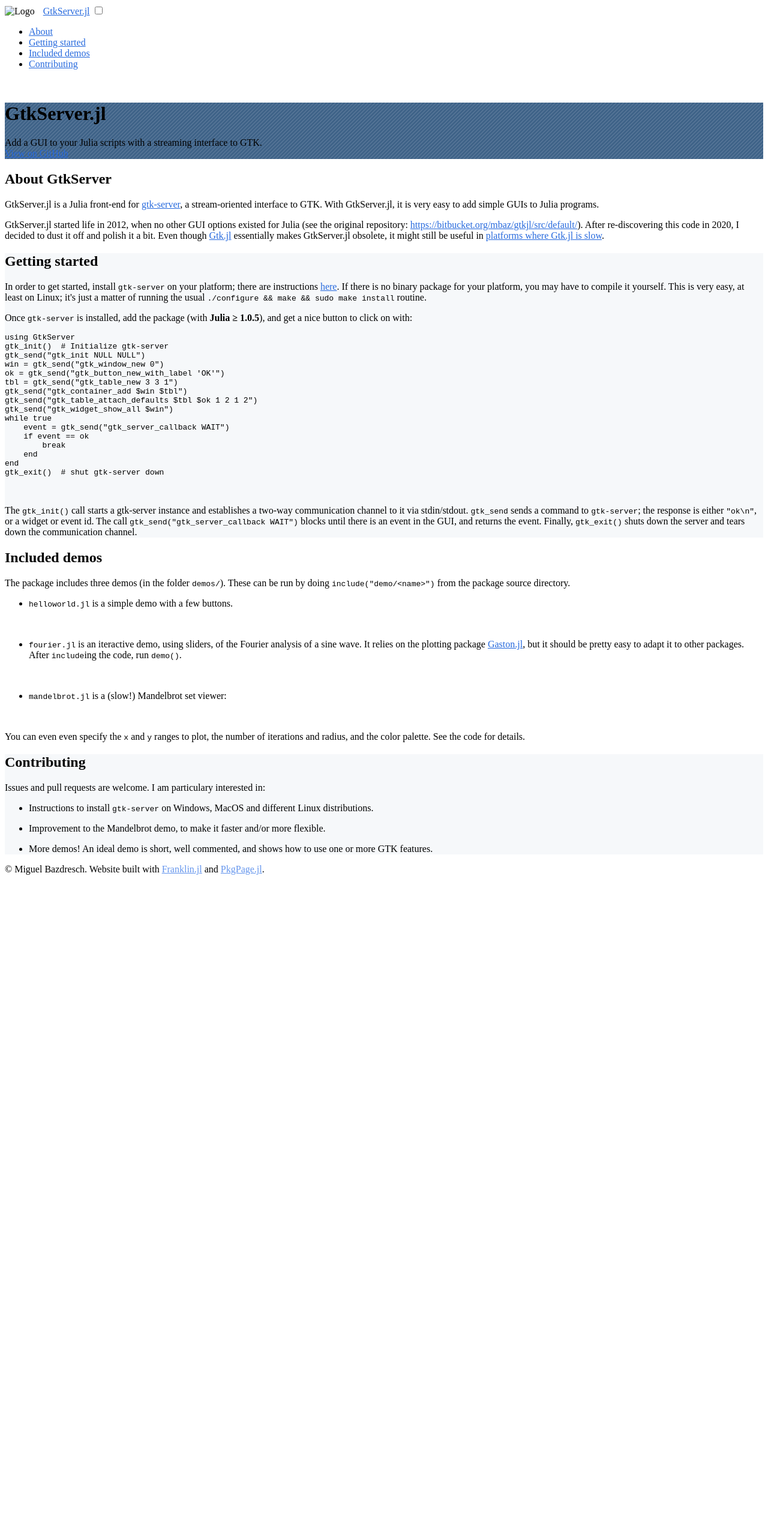
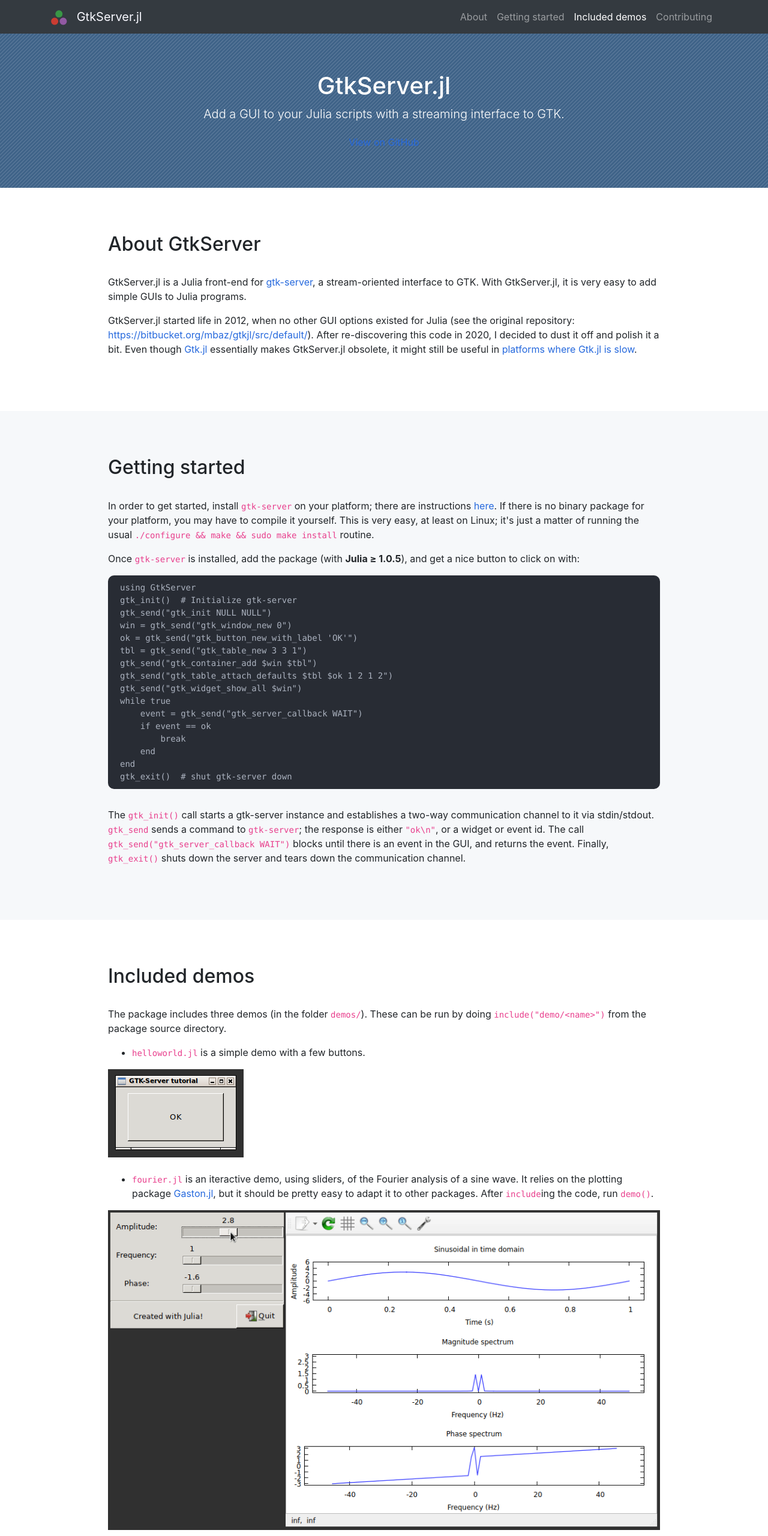
Before and after one commit to mbaz/GtkServer.jl, a plain HTML site: page index.html in a window 1280 px wide. Shown: the top 2560 px of the page at 60% size. Before the commit the page ends 1474 px from the top, so only its background shows below. Drawn offline with Linux system fonts and the light colour scheme; the site is published under a folder, as on GitHub Pages, so addresses that start at the root find nothing.

Commit message:
fix paths

```diff
--- a/index.html
+++ b/index.html
@@ -7,13 +7,13 @@
   <meta name="author" content="Miguel Bazdresch">
   <title>GtkServer.jl</title>
 
-  <link rel="icon" type="image/png"  href="/assets/favicon.ico">
+  <link rel="icon" type="image/png"  href="assets/favicon.ico">
 
   <!-- CSS -->
 
-   <link rel="stylesheet" href="/libs/highlight/styles/atom-one-dark.css">
+   <link rel="stylesheet" href="libs/highlight/styles/atom-one-dark.css">
 
-  <link rel="stylesheet" href="/css/bootstrap.min.css">
+  <link rel="stylesheet" href="css/bootstrap.min.css">
   <style>.bg-primary {
   background-color: #3f6388 !important;
 }
@@ -57,7 +57,7 @@ pre code.hljs.plaintext {
   margin-left: 15px;
 }
 </style>
-  <link rel="stylesheet" href="/css/custom.css">
+  <link rel="stylesheet" href="css/custom.css">
 
   <script async defer src="https://buttons.github.io/buttons.js"></script>
 </head>
@@ -66,7 +66,7 @@ pre code.hljs.plaintext {
   <div class="container">
     <span class="navbar-brand">
 
-        <img src="/assets/logo.svg" class="img-fluid" style="max-height:     25px;
+        <img src="assets/logo.svg" class="img-fluid" style="max-height:     25px;
 padding-right:  10px;
 " alt="Logo"/>
 
@@ -178,7 +178,7 @@ gtk_exit()  # shut gtk-server down</code></pre>
 </li>
 </ul>
 <figure class="figure">
-  <img src="/assets/GtkServerHelloWorldDemo.png" alt="" class="figure-img img-fluid " width="" >
+  <img src="assets/GtkServerHelloWorldDemo.png" alt="" class="figure-img img-fluid " width="" >
 
 </figure>
 
@@ -187,7 +187,7 @@ gtk_exit()  # shut gtk-server down</code></pre>
 </li>
 </ul>
 <figure class="figure">
-  <img src="/assets/GtkServerFourierDemo.gif" alt="" class="figure-img img-fluid " width="" >
+  <img src="assets/GtkServerFourierDemo.gif" alt="" class="figure-img img-fluid " width="" >
 
 </figure>
 
@@ -196,7 +196,7 @@ gtk_exit()  # shut gtk-server down</code></pre>
 </li>
 </ul>
 <figure class="figure">
-  <img src="/assets/mandel.png" alt="" class="figure-img img-fluid " width="" >
+  <img src="assets/mandel.png" alt="" class="figure-img img-fluid " width="" >
 
 </figure>
 
@@ -235,11 +235,11 @@ gtk_exit()  # shut gtk-server down</code></pre>
 </div><!-- CONTENT ENDS HERE -->
 
 
-      <script src="/libs/highlight/highlight.pack.js"></script>
+      <script src="libs/highlight/highlight.pack.js"></script>
 <script>hljs.initHighlightingOnLoad();hljs.configure({tabReplace: '    '});</script>
 
 
-  <script src="/libs/simple-scrollspy.min.js"></script>
+  <script src="libs/simple-scrollspy.min.js"></script>
   <script>
   window.onload = function () {
     scrollSpy('#navbarResponsive', {
```
